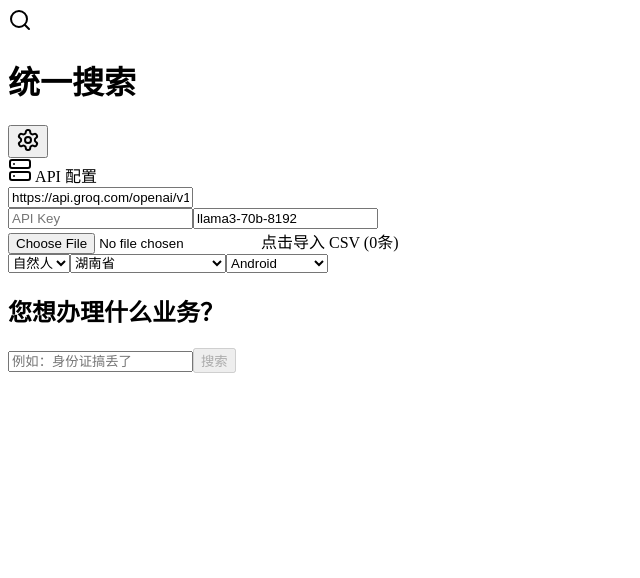
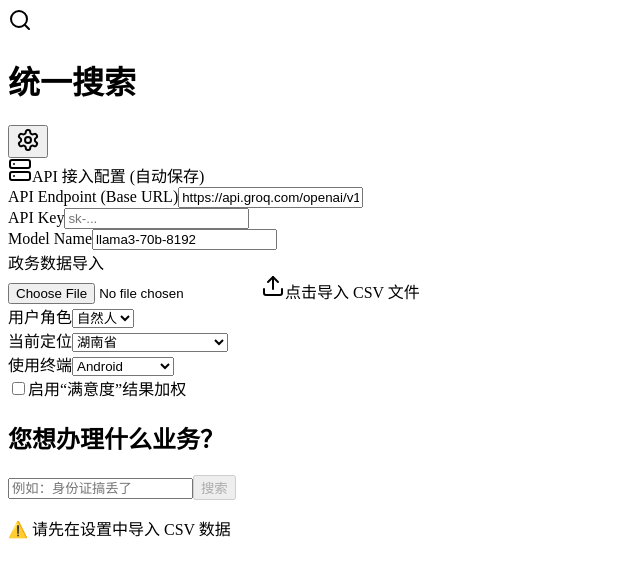
Before and after one commit to xiaohuleo/smart-gov-search, a Next.js app: page / in a window 1280 px wide. Both pictures are taken after a click on the button 28 px from the left and 141 px from the top of the page. Shown: the top 578 px of the page, without its empty margins (0-640 px from the left). Built offline with nearby package versions, Linux system fonts and the light colour scheme.

Commit message:
Update page.js

```diff
--- a/app/page.js
+++ b/app/page.js
@@ -1,34 +1,56 @@
-// app/page.js
 "use client";
 
-import { useState } from "react";
+import { useState, useEffect } from "react";
 import Papa from "papaparse";
-import { Search, Upload, Settings, Building2, User, Star, MapPin, Smartphone, Server, Clock, Lightbulb, CheckCircle2 } from "lucide-react";
+import { Search, Upload, Settings, Building2, User, Star, MapPin, Smartphone, Server, Clock, Lightbulb, Save } from "lucide-react";
 
 export default function Home() {
-  // --- 状态管理 ---
+  // --- 1. 核心数据状态 ---
   const [csvData, setCsvData] = useState([]);
   const [query, setQuery] = useState("");
   const [loading, setLoading] = useState(false);
   const [results, setResults] = useState([]);
   const [intent, setIntent] = useState(null);
   const [searchTime, setSearchTime] = useState(0);
+  const [showSettings, setShowSettings] = useState(false);
 
-  // --- 配置 ---
+  // --- 2. 配置状态 (带持久化) ---
   const [apiKey, setApiKey] = useState("");
   const [apiBaseUrl, setApiBaseUrl] = useState("https://api.groq.com/openai/v1");
   const [apiModel, setApiModel] = useState("llama3-70b-8192");
+
+  // 用户模拟环境
   const [userRole, setUserRole] = useState("自然人");
   const [userCity, setUserCity] = useState("湖南省");
   const [userChannel, setUserChannel] = useState("Android");
   const [enableSatisfaction, setEnableSatisfaction] = useState(false);
-  const [showSettings, setShowSettings] = useState(false);
 
-  // --- 核心：本地同义词典 (暴力解决搜不到的问题) ---
+  // --- 3. 生命周期：页面加载时读取缓存 ---
+  useEffect(() => {
+    // 防止服务端渲染不一致，只在客户端执行
+    const loadSettings = () => {
+      const savedKey = localStorage.getItem("gov_search_apikey");
+      const savedUrl = localStorage.getItem("gov_search_url");
+      const savedModel = localStorage.getItem("gov_search_model");
+
+      if (savedKey) setApiKey(savedKey);
+      if (savedUrl) setApiBaseUrl(savedUrl);
+      if (savedModel) setApiModel(savedModel);
+    };
+    loadSettings();
+  }, []);
+
+  // --- 4. 配置修改处理 (同步保存到 localStorage) ---
+  const handleConfigChange = (key, value, setter) => {
+    setter(value); // 更新页面状态
+    localStorage.setItem(key, value); // 保存到浏览器
+  };
+
+  // --- 5. 本地同义词典 (强力修正) ---
   const LOCAL_SYNONYMS = {
     "搞丢": ["遗失", "补领", "挂失", "补办"],
     "丢了": ["遗失", "补领", "挂失"],
-    "不见了": ["遗失", "补领"],
+    "不见": ["遗失", "补领"],
     "掉了": ["遗失", "补领"],
     "办证": ["办理", "核发", "注册"],
     "开店": ["经营许可", "设立登记", "营业执照"],
@@ -38,6 +60,7 @@ export default function Home() {
     "卖房": ["二手房", "转移登记"],
   };
 
+  // --- CSV 处理 ---
   const handleFileUpload = (e) => {
     const file = e.target.files?.[0];
     if (!file) return;
@@ -47,6 +70,7 @@ export default function Home() {
     });
   };
 
+  // --- 6. 核心搜索逻辑 ---
   const handleSearch = async () => {
     if (!query || csvData.length === 0) return;
     setLoading(true);
@@ -55,16 +79,16 @@ export default function Home() {
     const startTime = performance.now();
 
     try {
-      // 1. 初始化关键词集合 (使用 Set 去重)
+      // 1. 初始化关键词集合
       let finalKeywords = new Set();
-      let debugSource = {}; // 记录关键词来源
+      let debugSource = {};
 
       // A. 原始词清洗
       const cleanQuery = query.replace(/我要|想|办理|查询|怎么|办|申请|在哪里|弄|去哪|搞|了|的|是/g, "");
       if (cleanQuery) finalKeywords.add(cleanQuery);
-      finalKeywords.add(query); // 保留原始句
+      finalKeywords.add(query);
 
-      // B. 本地词典匹配 (这是解决“搞丢”最关键的一步)
+      // B. 本地词典暴力匹配
       Object.keys(LOCAL_SYNONYMS).forEach(key => {
         if (query.includes(key)) {
             LOCAL_SYNONYMS[key].forEach(word => {
@@ -74,7 +98,7 @@ export default function Home() {
         }
       });
 
-      // C. AI 意图识别 (作为补充)
+      // C. AI 意图识别 (如果配置了Key)
       let aiTarget = "all";
       if (apiKey) {
         try {
@@ -92,11 +116,10 @@ export default function Home() {
                 aiTarget = data.target || "all";
             }
         } catch (e) {
-            console.warn("AI 失败，使用本地降级策略");
+            console.warn("AI 请求失败，仅使用本地逻辑");
         }
       }
 
-      // 转为数组供后续使用
       const keywordArray = Array.from(finalKeywords);
 
       setIntent({
@@ -111,58 +134,50 @@ export default function Home() {
         let matchReasons = [];
         let matchedKeywords = [];
 
-        // 数据字段准备
         const itemName = item["事项名称"] || "";
         const itemShort = item["事项简称"] || "";
         const itemTags = item["事项标签"] || "";
-
-        // 拼接全文本用于检索
         const textToSearch = `${itemName} ${itemShort} ${itemTags}`;
 
-        // D. 匹配逻辑 (核心修改)
+        // D. 匹配算分
         keywordArray.forEach((kw) => {
           if (!kw || kw.length < 1) return;
 
           if (textToSearch.includes(kw)) {
             matchedKeywords.push(kw);
-            // 基础分
             let currentScore = 100;
 
-            // 命中关键术语 (遗失、补领) 加分极高
-            if (["遗失", "补领", "挂失"].includes(kw)) currentScore += 200;
-
-            // 命中核心名词 (身份证) 加分
-            if (kw.includes("身份证") || kw.includes("证")) currentScore += 150;
+            // 命中关键动词加分
+            if (["遗失", "补领", "挂失", "经营许可"].includes(kw)) currentScore += 200;
+            // 命中核心名词加分
+            if (kw.includes("身份证") || kw.includes("执照")) currentScore += 150;
 
             score += currentScore;
 
-            // 记录匹配原因 (优先显示非原始词)
             if (!query.includes(kw)) {
                 matchReasons.push(`${debugSource[kw] || "扩展"}: ${kw}`);
             }
           }
         });
 
-        // 必须命中至少一个关键词，且分数 > 0
         if (score === 0) return { item, score: -1, matchReasons };
 
-        // 惩罚机制：如果搜“身份证”，结果只有“证”，关联度太低，扣分
-        // 奖励机制：同时命中“身份证”和“遗失”，分数翻倍
+        // 组合奖励：同时有"身份证"和"遗失" -> 完美
         const hasIdentity = matchedKeywords.some(k => k.includes("身份证") || k.includes("户口"));
-        const hasAction = matchedKeywords.some(k => ["遗失", "补领", "挂失", "办理"].includes(k));
+        const hasAction = matchedKeywords.some(k => ["遗失", "补领", "挂失"].includes(k));
 
         if (hasIdentity && hasAction) {
-            score += 500; // 完美匹配
-            matchReasons.unshift("✨ 完美匹配");
+            score += 500;
+            matchReasons.unshift("✨ 精准命中");
         }
 
-        // 角色/地域/终端过滤 (逻辑保持不变)
+        // 过滤逻辑
         const itemTarget = item["服务对象"] || "";
         const itemUnit = item["所属市州单位"] || "";
         const itemChannel = item["发布渠道"] || "";
 
         if (itemTarget && itemTarget.includes(userRole)) score += 50;
-        else if (itemTarget && !itemTarget.includes(userRole) && !itemTarget.includes("全部")) score -= 100; // 角色不对严厉扣分
+        else if (itemTarget && !itemTarget.includes(userRole) && !itemTarget.includes("全部")) score -= 100;
 
         if (itemUnit) {
             if (itemUnit.includes(userCity)) score += 60;
@@ -170,10 +185,10 @@ export default function Home() {
             else if (itemUnit.includes("湖南省")) score += 20;
         }
 
-        if (itemChannel && !itemChannel.includes(userChannel) && !itemChannel.includes("全部")) score = -9999; // 终端不对直接屏蔽
+        if (itemChannel && !itemChannel.includes(userChannel) && !itemChannel.includes("全部")) score = -9999;
         if (enableSatisfaction && item["满意度"]) score += (parseFloat(item["满意度"]) || 0) * 0.5;
 
-        return { item, score, matchReasons: [...new Set(matchReasons)] }; // 去重原因
+        return { item, score, matchReasons: [...new Set(matchReasons)] };
       });
 
       const finalResults = scoredResults
@@ -185,7 +200,7 @@ export default function Home() {
 
     } catch (err) {
       console.error(err);
-      alert("搜索发生错误");
+      alert("搜索发生错误，请检查控制台");
     } finally {
       setSearchTime((performance.now() - startTime).toFixed(0));
       setLoading(false);
@@ -201,63 +216,137 @@ export default function Home() {
             <Search className="w-5 h-5" />
             <h1 className="text-lg font-bold">统一搜索</h1>
           </div>
-          <button onClick={() => setShowSettings(!showSettings)}>
+          <button onClick={() => setShowSettings(!showSettings)} className="hover:bg-blue-700 p-1 rounded transition">
             <Settings className="w-6 h-6" />
           </button>
         </div>
       </div>
 
-      {/* Settings Panel (Keep same layout) */}
+      {/* 设置面板 (确保输入框可交互) */}
       {showSettings && (
         <div className="bg-white p-4 shadow-lg mb-4 max-w-md mx-auto animate-in fade-in slide-in-from-top-4 border-b">
            <div className="space-y-4">
-            <div className="bg-gray-50 p-3 rounded-lg border border-gray-200 space-y-2">
-                <div className="flex items-center gap-1 text-xs font-bold text-gray-700"><Server className="w-3 h-3" /> API 配置</div>
-                <input type="text" value={apiBaseUrl} onChange={(e) => setApiBaseUrl(e.target.value)} placeholder="API URL" className="w-full border p-1.5 rounded text-xs" />
-                <div className="grid grid-cols-2 gap-2">
-                    <input type="password" value={apiKey} onChange={(e) => setApiKey(e.target.value)} placeholder="API Key" className="w-full border p-1.5 rounded text-xs" />
-                    <input type="text" value={apiModel} onChange={(e) => setApiModel(e.target.value)} placeholder="Model" className="w-full border p-1.5 rounded text-xs" />
+            {/* API 配置区 - 使用标准的 onChange 处理 */}
+            <div className="bg-gray-50 p-4 rounded-lg border border-gray-200 space-y-3">
+                <div className="flex items-center gap-2 text-xs font-bold text-gray-700 border-b pb-2 mb-2">
+                    <Server className="w-4 h-4 text-blue-600" />
+                    API 接入配置 (自动保存)
+                </div>
+
+                <div>
+                    <label className="text-[11px] font-medium text-gray-500 block mb-1">API Endpoint (Base URL)</label>
+                    <input
+                        type="text"
+                        value={apiBaseUrl}
+                        onChange={(e) => handleConfigChange("gov_search_url", e.target.value, setApiBaseUrl)}
+                        placeholder="https://api.groq.com/openai/v1"
+                        className="w-full border border-gray-300 p-2 rounded text-xs bg-white focus:ring-2 focus:ring-blue-500 focus:outline-none"
+                    />
+                </div>
+
+                <div className="grid grid-cols-2 gap-3">
+                    <div>
+                        <label className="text-[11px] font-medium text-gray-500 block mb-1">API Key</label>
+                        <input
+                            type="password"
+                            value={apiKey}
+                            onChange={(e) => handleConfigChange("gov_search_apikey", e.target.value, setApiKey)}
+                            placeholder="sk-..."
+                            className="w-full border border-gray-300 p-2 rounded text-xs bg-white focus:ring-2 focus:ring-blue-500 focus:outline-none"
+                        />
+                    </div>
+                    <div>
+                        <label className="text-[11px] font-medium text-gray-500 block mb-1">Model Name</label>
+                        <input
+                            type="text"
+                            value={apiModel}
+                            onChange={(e) => handleConfigChange("gov_search_model", e.target.value, setApiModel)}
+                            placeholder="llama3-70b-8192"
+                            className="w-full border border-gray-300 p-2 rounded text-xs bg-white focus:ring-2 focus:ring-blue-500 focus:outline-none"
+                        />
+                    </div>
                 </div>
             </div>
-            <div className="border border-dashed p-3 rounded-lg text-center bg-blue-50">
-                 <input type="file" accept=".csv" onChange={handleFileUpload} className="opacity-0 absolute inset-0 w-full h-full" />
-                 <span className="text-sm text-blue-600 font-medium">点击导入 CSV ({csvData.length}条)</span>
+
+            {/* CSV 导入区 */}
+            <div>
+                 <label className="text-xs font-bold block mb-1">政务数据导入</label>
+                 <div className="relative border border-dashed border-gray-300 rounded-lg p-3 bg-blue-50 text-center hover:bg-blue-100 transition cursor-pointer">
+                     <input type="file" accept=".csv" onChange={handleFileUpload} className="opacity-0 absolute inset-0 w-full h-full cursor-pointer" />
+                     <span className="text-sm text-blue-600 font-medium flex items-center justify-center gap-2">
+                        <Upload className="w-4 h-4" />
+                        {csvData.length > 0 ? `已加载 ${csvData.length} 条数据` : "点击导入 CSV 文件"}
+                     </span>
+                 </div>
             </div>
-            <div className="grid grid-cols-2 gap-3">
-                <select className="border p-2 rounded text-sm" value={userRole} onChange={(e) => setUserRole(e.target.value)}><option value="自然人">自然人</option><option value="法人">法人</option></select>
-                <select className="border p-2 rounded text-sm" value={userCity} onChange={(e) => setUserCity(e.target.value)}>
-                    {["湖南省","长沙市","株洲市","湘潭市","衡阳市","邵阳市","岳阳市","常德市","张家界市","益阳市","郴州市","永州市","怀化市","娄底市","湘西土家族苗族自治州"].map(c=><option key={c} value={c}>{c}</option>)}
-                </select>
-                <select className="col-span-2 border p-2 rounded text-sm" value={userChannel} onChange={(e) => setUserChannel(e.target.value)}>
-                    {["Android","iOS","HarmonyOS","微信小程序","支付宝小程序"].map(c=><option key={c} value={c}>{c}</option>)}
-                </select>
+
+            {/* 模拟环境区 */}
+            <div className="grid grid-cols-2 gap-3 pt-2">
+                <div>
+                     <label className="text-xs font-bold block mb-1">用户角色</label>
+                     <select className="w-full border p-2 rounded text-sm bg-white" value={userRole} onChange={(e) => setUserRole(e.target.value)}>
+                        <option value="自然人">自然人</option><option value="法人">法人</option>
+                     </select>
+                </div>
+                <div>
+                     <label className="text-xs font-bold block mb-1">当前定位</label>
+                     <select className="w-full border p-2 rounded text-sm bg-white" value={userCity} onChange={(e) => setUserCity(e.target.value)}>
+                        {["湖南省","长沙市","株洲市","湘潭市","衡阳市","邵阳市","岳阳市","常德市","张家界市","益阳市","郴州市","永州市","怀化市","娄底市","湘西土家族苗族自治州"].map(c=><option key={c} value={c}>{c}</option>)}
+                     </select>
+                </div>
+                <div className="col-span-2">
+                     <label className="text-xs font-bold block mb-1">使用终端</label>
+                     <select className="w-full border p-2 rounded text-sm bg-white" value={userChannel} onChange={(e) => setUserChannel(e.target.value)}>
+                        {["Android","iOS","HarmonyOS","微信小程序","支付宝小程序"].map(c=><option key={c} value={c}>{c}</option>)}
+                     </select>
+                </div>
+            </div>
+
+            <div className="flex items-center gap-2 mt-2 pt-2 border-t">
+                <input type="checkbox" id="satSwitch" checked={enableSatisfaction} onChange={(e) => setEnableSatisfaction(e.target.checked)} className="rounded" />
+                <label htmlFor="satSwitch" className="text-sm">启用“满意度”结果加权</label>
             </div>
           </div>
         </div>
       )}
 
-      {/* Search Area */}
+      {/* 搜索框区域 */}
       <div className="p-4 max-w-md mx-auto">
         <div className="bg-white p-6 rounded-2xl shadow-sm border border-gray-100 mb-6">
-            <h2 className="text-xl font-bold mb-4 text-center text-gray-800">{userRole === "自然人" ? "您想办理什么业务？" : "企业服务搜索"}</h2>
+            <h2 className="text-xl font-bold mb-4 text-center text-gray-800">{userRole === "自然人" ? "您想办理什么业务？" : "企业服务一站式搜索"}</h2>
             <div className="flex gap-2">
-                <input type="text" placeholder="例如：身份证搞丢了" className="flex-1 pl-4 pr-4 py-3 bg-gray-100 rounded-xl focus:ring-2 focus:ring-blue-500 outline-none" value={query} onChange={(e) => setQuery(e.target.value)} onKeyDown={(e) => e.key === 'Enter' && handleSearch()} />
-                <button onClick={handleSearch} disabled={loading||csvData.length===0} className="bg-blue-600 text-white px-5 rounded-xl font-medium whitespace-nowrap">{loading?"...":"搜索"}</button>
+                <input
+                    type="text"
+                    placeholder="例如：身份证搞丢了"
+                    className="flex-1 pl-4 pr-4 py-3 bg-gray-100 rounded-xl focus:ring-2 focus:ring-blue-500 outline-none transition-all"
+                    value={query}
+                    onChange={(e) => setQuery(e.target.value)}
+                    onKeyDown={(e) => e.key === 'Enter' && handleSearch()}
+                />
+                <button
+                    onClick={handleSearch}
+                    disabled={loading || csvData.length === 0}
+                    className="bg-blue-600 text-white px-5 rounded-xl font-medium whitespace-nowrap hover:bg-blue-700 disabled:bg-blue-300 transition-colors"
+                >
+                    {loading ? "..." : "搜索"}
+                </button>
             </div>
+            {csvData.length === 0 && <p className="text-xs text-red-500 mt-2 text-center">⚠️ 请先在设置中导入 CSV 数据</p>}
         </div>
 
-        {/* Info Bar */}
+        {/* 搜索结果统计栏 */}
         {(intent || results.length > 0) && (
             <div className="mb-4 px-2">
                 <div className="flex justify-between items-center mb-2 text-[10px] text-gray-400">
                      <span className="flex items-center gap-1"><Clock className="w-3 h-3" /> {searchTime}ms | {results.length} 条结果</span>
+                     {intent && <span className="bg-blue-50 text-blue-600 px-2 py-0.5 rounded">{intent.target === "all" ? "全对象" : intent.target}</span>}
                 </div>
                 {intent && (
                     <div className="flex flex-wrap gap-1.5">
                         {intent.keywords.map((k, i) => {
                             const source = intent.sourceMap?.[k];
                             const isLocal = source === "本地词典";
-                            const isAI = source === "AI联想";
+                            // const isAI = source === "AI联想";
                             return (
                                 <span key={i} className={`text-xs px-2 py-1 rounded-full border flex items-center gap-1 ${query.includes(k) ? 'bg-gray-100' : (isLocal ? 'bg-orange-50 text-orange-600 border-orange-100' : 'bg-green-50 text-green-600 border-green-100')}`}>
                                     {(!query.includes(k)) && (isLocal ? <Building2 className="w-3 h-3"/> : <Lightbulb className="w-3 h-3"/>)}
@@ -270,13 +359,13 @@ export default function Home() {
             </div>
         )}
 
-        {/* Results */}
+        {/* 结果列表 */}
         <div className="space-y-3">
             {results.map((item, idx) => (
                 <div key={idx} className="bg-white p-4 rounded-xl shadow-sm border border-gray-100 hover:shadow-md transition-shadow">
                     <div className="flex justify-between items-start mb-2">
                         <h3 className="font-bold text-gray-800 text-lg leading-tight flex-1">{item["事项名称"]}</h3>
-                        {item["是否高频事项"] === "是" && <span className="text-[10px] bg-red-100 text-red-600 px-1.5 py-0.5 rounded font-medium ml-2">高频</span>}
+                        {item["是否高频事项"] === "是" && <span className="text-[10px] bg-red-100 text-red-600 px-1.5 py-0.5 rounded font-medium ml-2 whitespace-nowrap">高频</span>}
                     </div>
                     <div className="flex flex-wrap items-center gap-2 mt-3 text-sm text-gray-500">
                         <span className="bg-yellow-50 text-yellow-700 px-2 py-1 rounded text-xs flex items-center gap-1"><User className="w-3 h-3"/>{item["服务对象"]||"通用"}</span>
@@ -286,7 +375,7 @@ export default function Home() {
                     {item._debugReasons && item._debugReasons.length > 0 && (
                         <div className="mt-2 pt-2 border-t border-gray-50 text-[10px] text-gray-500 flex flex-wrap gap-1">
                             {item._debugReasons.map((reason, rid) => (
-                                <span key={rid} className={`px-1 rounded ${reason.includes("完美") ? 'bg-blue-100 text-blue-700 font-bold' : (reason.includes("本地") ? 'bg-orange-100 text-orange-700' : 'bg-gray-100')}`}>{reason}</span>
+                                <span key={rid} className={`px-1 rounded ${reason.includes("精准") ? 'bg-blue-100 text-blue-700 font-bold' : (reason.includes("本地") ? 'bg-orange-100 text-orange-700' : 'bg-gray-100')}`}>{reason}</span>
                             ))}
                         </div>
                     )}
```
